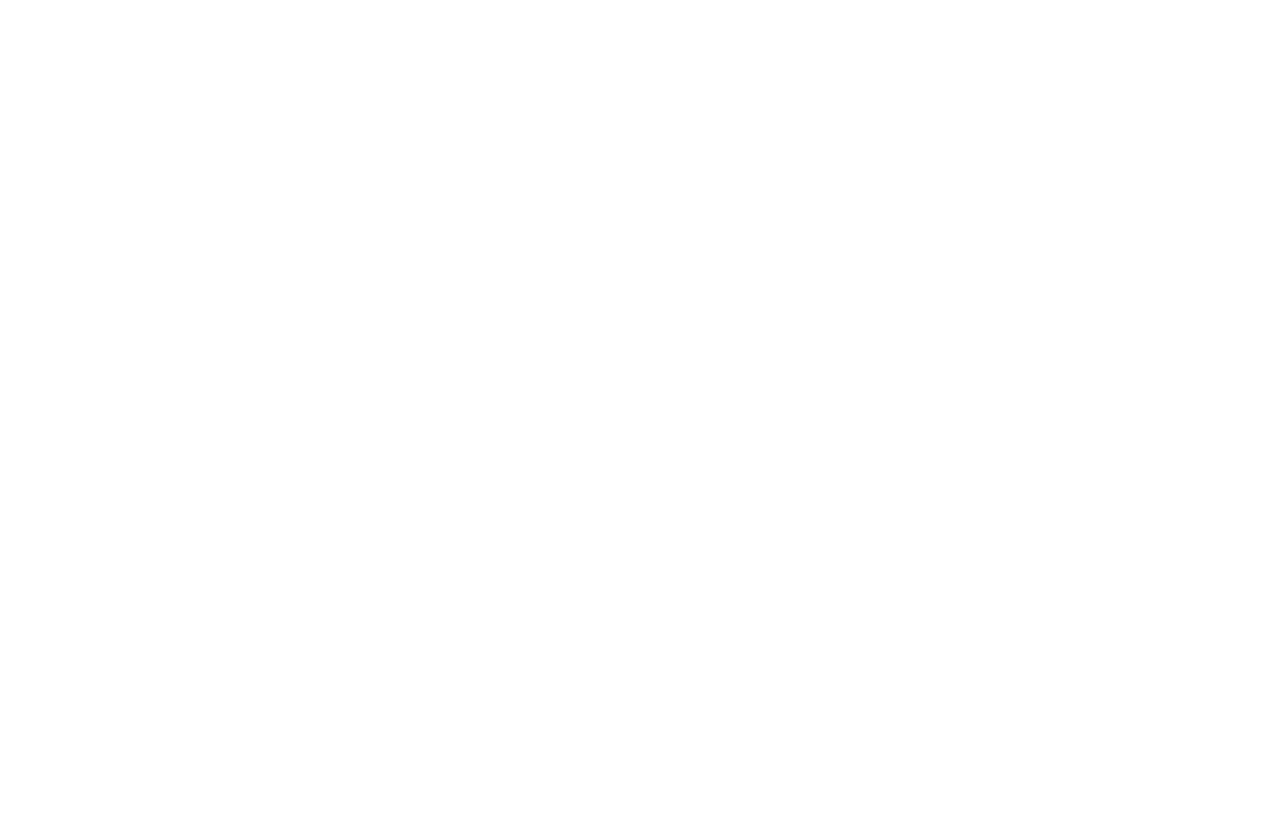
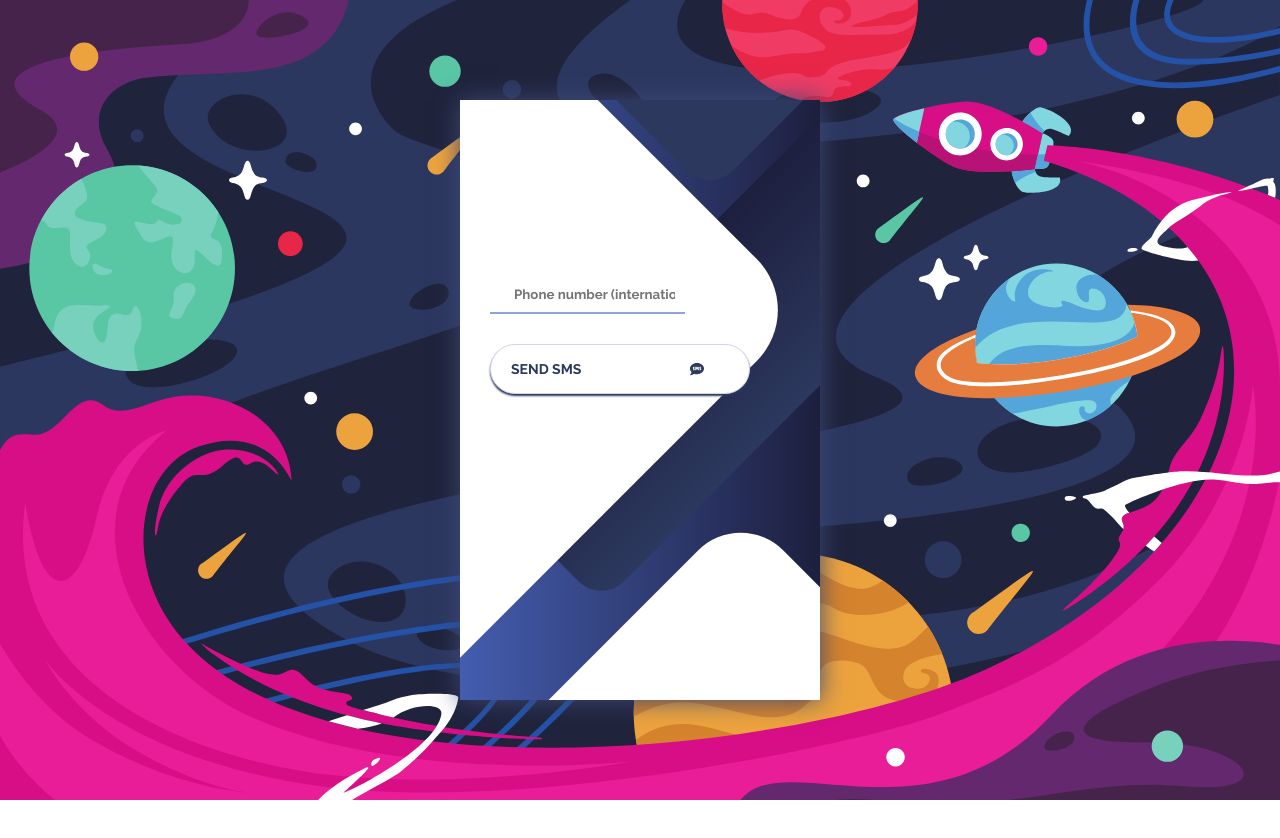
Before and after one commit to acharlas/42-transcendence, a React (Create React App) app in the folder front/react/: page /settings/mfa-init-setup in a window 1280 px wide. Before the commit this address had no page. Shown: the top 838 px of the page. Before the commit the page ends 800 px from the top, so only its background shows below. Built offline with nearby package versions, Linux system fonts and the light colour scheme.

Commit message:
rename mfa settings page

```diff
--- a/front/react/src/index.tsx
+++ b/front/react/src/index.tsx
@@ -24,8 +24,8 @@ root.render(
       <Route path="/game" element={<App />} />
       <Route path="/chat" element={<Chat />} />
       <Route path="/settings" element={<Settings />} />
-      <Route path="/mfa/setup/init" element={< MfaSetupInit />} />
-      <Route path="/mfa/setup/validate" element={< MfaSetupValidate />} />
+      <Route path="/settings/mfa-init-setup" element={< MfaSetupInit />} />
+      <Route path="/settings/mfa-finish-setup" element={< MfaSetupValidate />} />
     </Routes>
   </BrowserRouter>
 );
--- a/front/react/src/mfa/mfa_setup_init_component.tsx
+++ b/front/react/src/mfa/mfa_setup_init_component.tsx
@@ -10,7 +10,7 @@ export default function MfaSetupInit() {
   let navigate = useNavigate();
 
   const goValidate = () => {
-    navigate("/mfa/setup/validate");
+    navigate("/settings/mfa-finish-setup");
   };
 
   const [phoneNumber, setPhoneNumber] = useState('');
--- a/front/react/src/settings/settings_component.tsx
+++ b/front/react/src/settings/settings_component.tsx
@@ -7,7 +7,7 @@ export default function Profile() {
   const navigate = useNavigate();
 
   const goSetupMfa = () => {
-    navigate("/mfa/setup/init");
+    navigate("/settings/mfa-init-setup");
   }
 
   const enableMfa = async (event: React.MouseEvent<HTMLButtonElement>) => {
```
